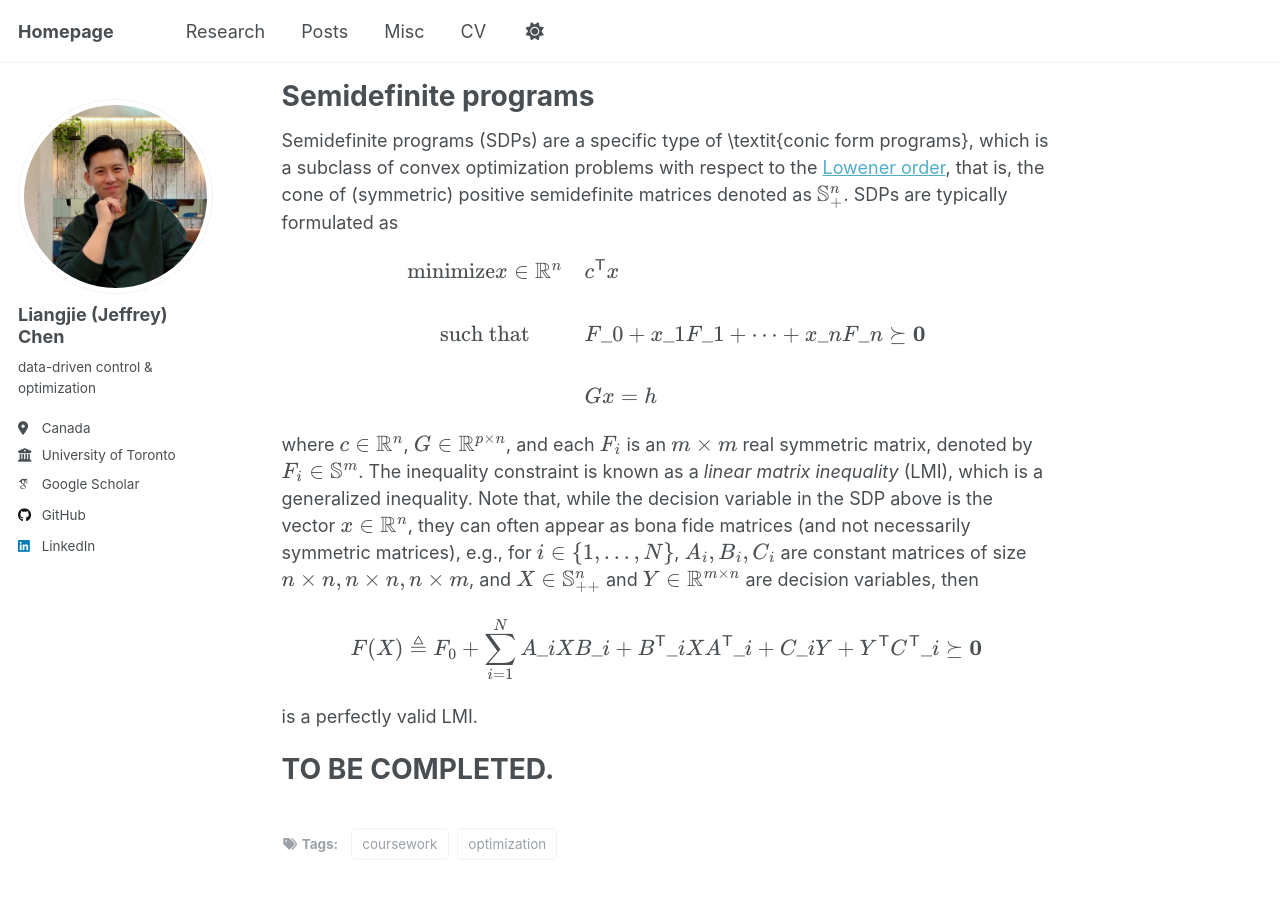
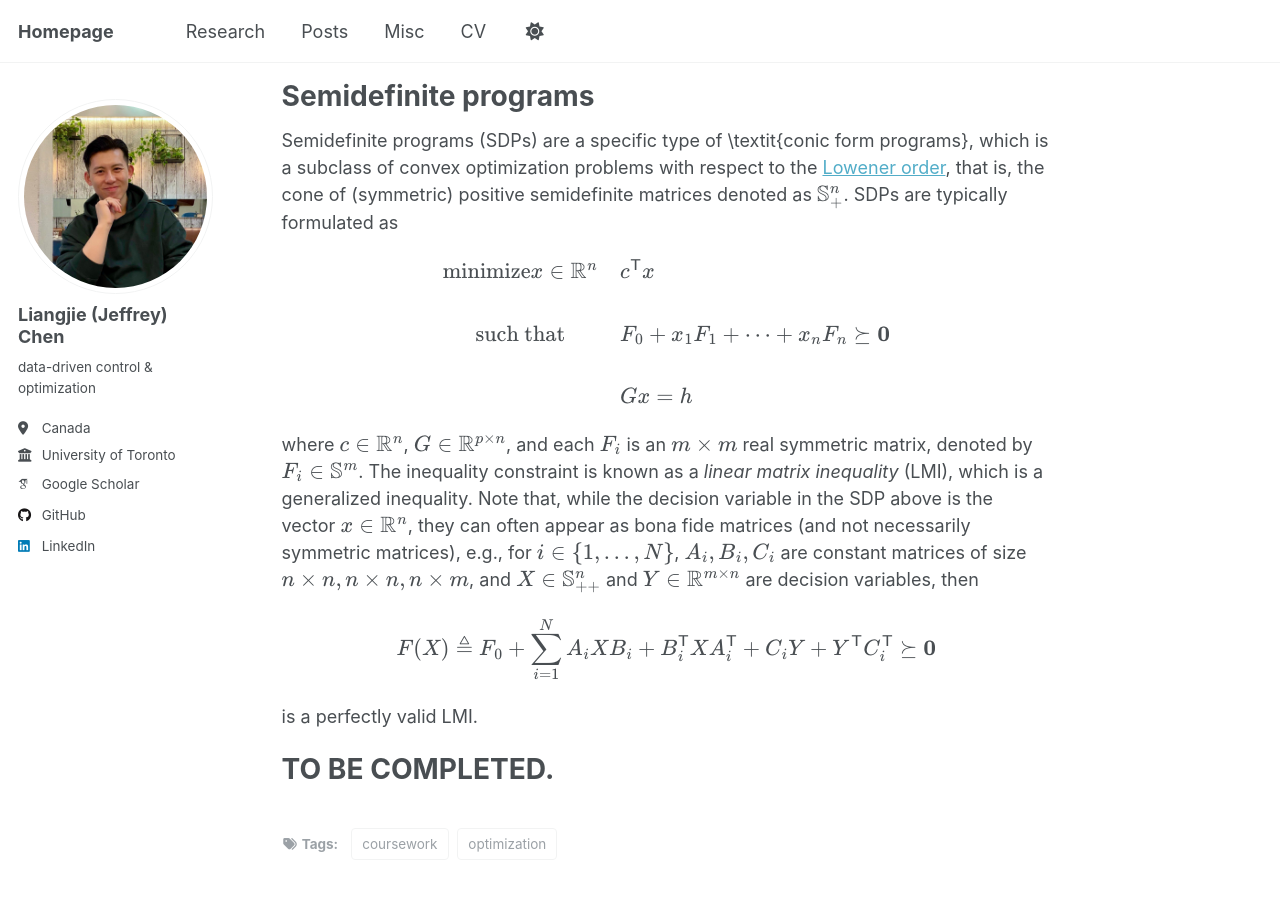
Before and after one commit to jchen975/ljchen.github.io, a Jekyll site: the page built from _posts/2021-05-02-sdp.md, in a window 1280 px wide and 900 px high, scrolled down 299 px. Built offline with Jekyll 4.4.1, drawn with Linux system fonts in a browser that asks for light colours; some web fonts are replaced.

Commit message:
fix $$...$$ subscript vs inline

```diff
--- a/_posts/2021-05-02-sdp.md
+++ b/_posts/2021-05-02-sdp.md
@@ -18,7 +18,7 @@ Semidefinite programs (SDPs) are a specific type of \textit{conic form programs}
 $$
 \begin{array}{cl}
     \text{minimize}{x \in \mathbb{R}^n} & {c}^{\mathsf{T}}x  \\\\
-    \text{such that} & F\_0 + x\_1F\_1 + \cdots + x\_n F\_n \succeq \mathbf{0} \\\\
+    \text{such that} & F_0 + x_1F_1 + \cdots + x_n F_n \succeq \mathbf{0} \\\\
     & Gx = h
 \end{array}
 $$
@@ -26,7 +26,7 @@ $$
 where \\(c \in \mathbb{R}^n\\), \\(G \in \mathbb{R}^{p\times n}\\), and each \\(F\_i\\) is an \\(m \times m\\) real symmetric matrix, denoted by \\(F_i \in \mathbb{S}^m\\). The inequality constraint is known as a _linear matrix inequality_ (LMI), which is a generalized inequality. Note that, while the decision variable in the SDP above is the vector \\(x \in \mathbb{R}^n\\), they can often appear as bona fide matrices (and not necessarily symmetric matrices), e.g., for \\(i \in \\{1, \dots, N\\}\\), \\(A\_i, B\_i, C\_i\\) are constant matrices of size \\(n \times n, n \times n, n \times m\\), and \\(X \in \mathbb{S}^n_{++}\\) and \\(Y \in \mathbb{R}^{m \times n}\\) are decision variables, then
 
 $$
-F(X) \triangleq F_0 + \sum_{i = 1}^N A\_i X B\_i + B^{\mathsf{T}}\_i X A^{\mathsf{T}}\_i + C\_i Y + Y^{\mathsf{T}} C^{\mathsf{T}}\_i  \succeq \mathbf{0}
+F(X) \triangleq F_0 + \sum_{i = 1}^N A_i X B_i + B_i^{\mathsf{T}} X A_i^{\mathsf{T}} + C_i Y + Y^{\mathsf{T}} C_i^{\mathsf{T}}  \succeq \mathbf{0}
 $$
 
 is a perfectly valid LMI.
```
